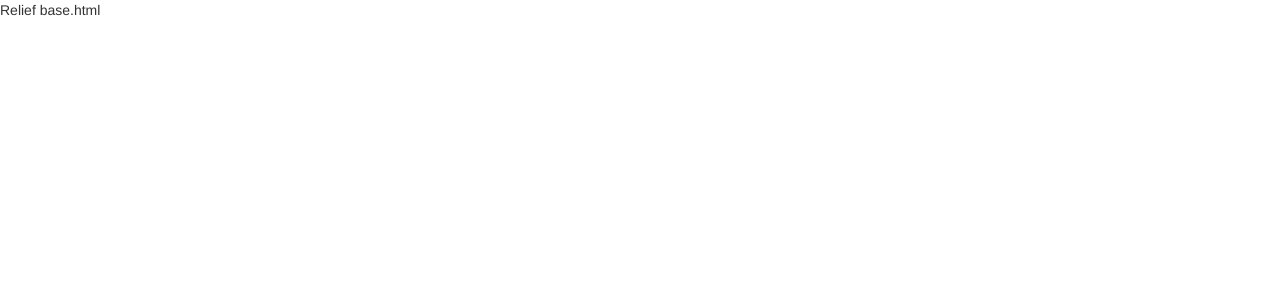
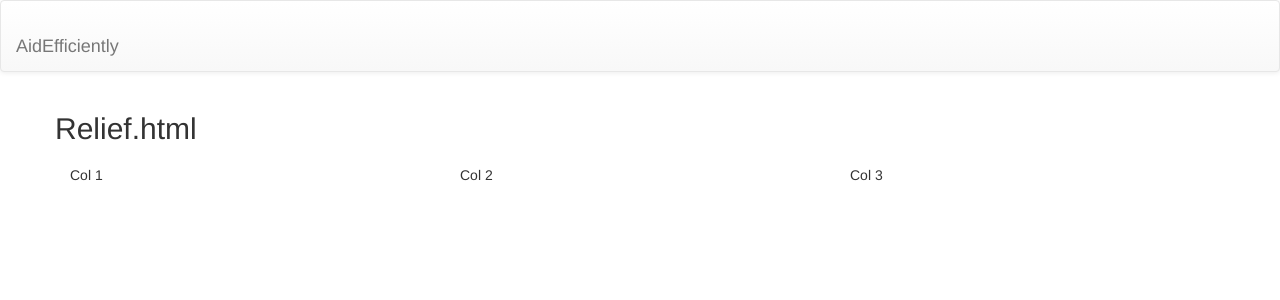
Before and after one commit to kevinskydy/hack4good, a Django app: page /relief/ in a window 1280 px wide. Before the commit the part shown is almost empty. Shown: the top 300 px of the page. Run offline with Django 3.2, Linux system fonts and the light colour scheme; some libraries are stand-ins or nearby versions.

Commit message:
basic layout

```diff
--- a/hack4good/templates/base.html
+++ b/hack4good/templates/base.html
@@ -4,8 +4,8 @@
 <html>
   <head>
     <title>{% block page_title %}Aid Efficiently{% endblock page_title %}</title>
-
     <link type='text/css' rel='stylesheet' href='{% static "bootstrap/css/bootstrap.min.css" %}' />
+    <link type='text/css' rel='stylesheet' href='{% static "bootstrap/css/bootstrap-theme.min.css" %}' />
 
     <script type='text/javascript' src='{% static "js/jquery-1.10.2.min.js" %}'></script>
     <script type='text/javascript' src='{% static "bootstrap/js/bootstrap.min.js" %}'></script>
@@ -16,8 +16,25 @@
     </script>
   </head>
   <body>
-    {% block body %}
-      Base.html
-    {% endblock body %}
+    <header>
+      <nav class='navbar navbar-default'>
+        <div class="navbar-header">
+          <button type="button" class="navbar-toggle" data-toggle="collapse" data-target="#bs-example-navbar-collapse-1">
+            <span class="sr-only">Toggle navigation</span>
+            <span class="icon-bar"></span>
+            <span class="icon-bar"></span>
+            <span class="icon-bar"></span>
+          </button>
+          <h1 id='logo'>
+            <a class="navbar-brand" href="#">AidEfficiently</a>
+          </h1>
+        </div>
+      </nav>
+    </header>
+    <section class='container'>
+      {% block container %}
+        Base.html
+      {% endblock container %}
+    </section>
   </body>
 </html>
--- /dev/null
+++ b/hack4good/templates/relief/_login_modal.html
@@ -0,0 +1,3 @@
+<div class='modal'>
+
+</div>
--- a/hack4good/templates/relief/base.html
+++ b/hack4good/templates/relief/base.html
@@ -1,5 +1,20 @@
 {% extends 'base.html' %}
 
-{% block body %}
-	Relief base.html
-{% endblock body %}
+{% block container %}
+  <div class='row'>
+    <h2>
+      Relief.html
+    <h2>
+  </div>
+  <div class='row'>
+    <div class='col-xs-4'>
+      Col 1
+    </div>
+    <div class='col-xs-4'>
+      Col 2
+    </div>
+    <div class='col-xs-4'>
+      Col 3
+    </div>
+  </div>
+{% endblock container %}
```
